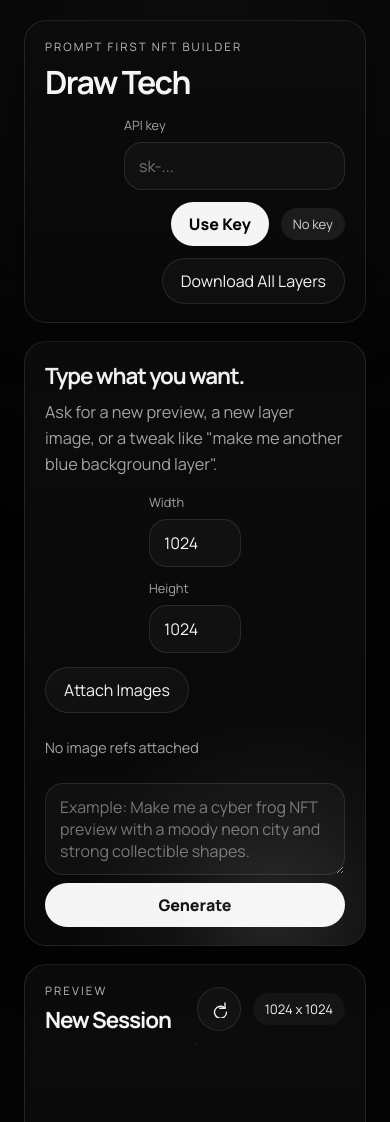
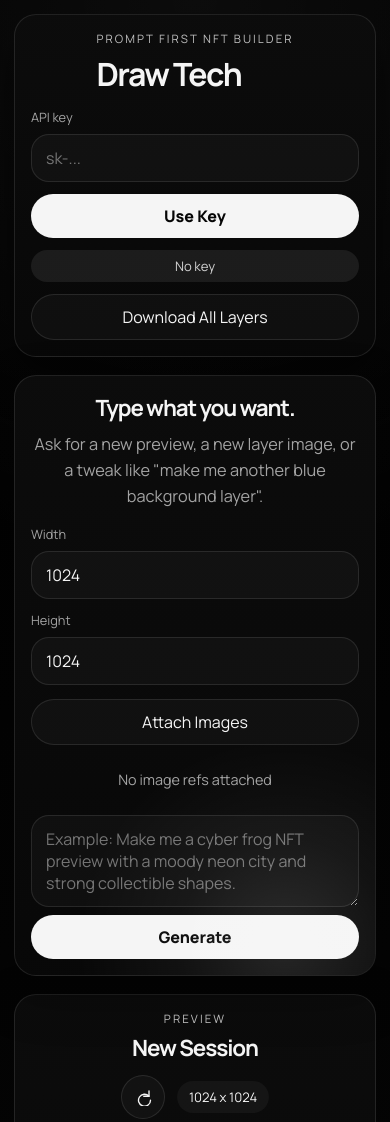
Before and after one commit to Cbot-XRPL/draw-tech, a website: page public/index.html in a window 390 px wide. Shown: the top 1122 px of the page. Drawn offline with Linux system fonts and the light colour scheme; no server answers.

```diff
--- a/public/app.js
+++ b/public/app.js
@@ -6,6 +6,7 @@ const state = {
 };
 
 const elements = {
+  apiKeyControls: document.getElementById("apiKeyControls"),
   apiKeyInput: document.getElementById("apiKeyInput"),
   saveKeyBtn: document.getElementById("saveKeyBtn"),
   keyStatus: document.getElementById("keyStatus"),
@@ -145,8 +146,11 @@ async function submitPrompt(options = {}) {
 }
 
 function render() {
-  const hasKey = state.config?.hasEnvKey || state.config?.hasSessionKey;
-  elements.keyStatus.textContent = hasKey ? "Key ready" : "No key";
+  const hasEnvKey = Boolean(state.config?.hasEnvKey);
+  const hasSessionKey = Boolean(state.config?.hasSessionKey);
+  const hasKey = hasEnvKey || hasSessionKey;
+  elements.apiKeyControls.classList.toggle("hidden", hasEnvKey);
+  elements.keyStatus.textContent = hasEnvKey ? "Env key ready" : hasSessionKey ? "Key ready" : "No key";
   elements.keyStatus.className = `badge ${hasKey ? "" : "badge-warn"}`.trim();
 
   elements.projectTitle.textContent = state.project?.title || "New Session";
--- a/public/index.html
+++ b/public/index.html
@@ -21,11 +21,13 @@
         </div>
 
         <div class="topbar-actions">
-          <label class="mini-field">
-            <span>API key</span>
-            <input id="apiKeyInput" type="password" placeholder="sk-..." />
-          </label>
-          <button id="saveKeyBtn" class="btn btn-primary">Use Key</button>
+          <div id="apiKeyControls" class="topbar-key-controls">
+            <label class="mini-field">
+              <span>API key</span>
+              <input id="apiKeyInput" type="password" placeholder="sk-..." />
+            </label>
+            <button id="saveKeyBtn" class="btn btn-primary">Use Key</button>
+          </div>
           <span id="keyStatus" class="badge badge-warn">No key</span>
           <button id="downloadHashlipsBtn" class="btn btn-ghost">Download All Layers</button>
         </div>
--- a/public/styles.css
+++ b/public/styles.css
@@ -59,6 +59,7 @@ textarea {
 
 .topbar,
 .topbar-actions,
+.topbar-key-controls,
 .panel-head,
 .preview-head-actions,
 .prompt-row,
@@ -74,10 +75,12 @@ textarea {
 .topbar {
   justify-content: space-between;
   align-items: flex-start;
-  position: sticky;
-  top: 0;
-  z-index: 5;
-  backdrop-filter: blur(12px);
+}
+
+.topbar-key-controls {
+  display: flex;
+  gap: 12px;
+  align-items: end;
 }
 
 .topbar-actions {
@@ -564,10 +567,41 @@ textarea:focus {
 
 @media (max-width: 1100px) {
   .topbar,
+  .topbar-actions,
+  .topbar-key-controls,
   .main-grid,
   .prompt-row,
   .canvas-inline {
     flex-direction: column;
+  }
+
+  .topbar,
+  .topbar-actions,
+  .prompt-card,
+  .prompt-copy,
+  .prompt-controls {
+    align-items: center;
+  }
+
+  .topbar-actions,
+  .topbar-key-controls,
+  .mini-field,
+  .prompt-row,
+  .canvas-inline,
+  .attach-row {
+    width: 100%;
+  }
+
+  .topbar-actions,
+  .topbar-key-controls,
+  .attach-row {
+    justify-content: center;
+  }
+
+  .prompt-copy,
+  .panel-head,
+  .stage-wrap {
+    text-align: center;
   }
 
   .main-grid {
@@ -580,6 +614,45 @@ textarea:focus {
 }
 
 @media (max-width: 720px) {
+  .app-shell {
+    padding: 14px 14px 28px;
+  }
+
+  .topbar,
+  .prompt-card,
+  .panel {
+    padding: 16px;
+  }
+
+  .topbar-actions,
+  .topbar-key-controls {
+    align-items: stretch;
+  }
+
+  .topbar-actions .btn,
+  .topbar-key-controls .btn,
+  .mini-field,
+  .attach-row .btn,
+  .preview-head-actions {
+    width: 100%;
+  }
+
+  .preview-head-actions {
+    margin-left: 0;
+    justify-content: center;
+  }
+
+  .panel-head {
+    flex-direction: column;
+    align-items: center;
+  }
+
+  .attachment-preview-list,
+  .folder-actions,
+  .variant-actions {
+    justify-content: center;
+  }
+
   .generated-card,
   .variant-item {
     grid-template-columns: 1fr;
```
Also changed, not shown: src/server.js (+76 -0 lines), src/lib/openai-service.js.
